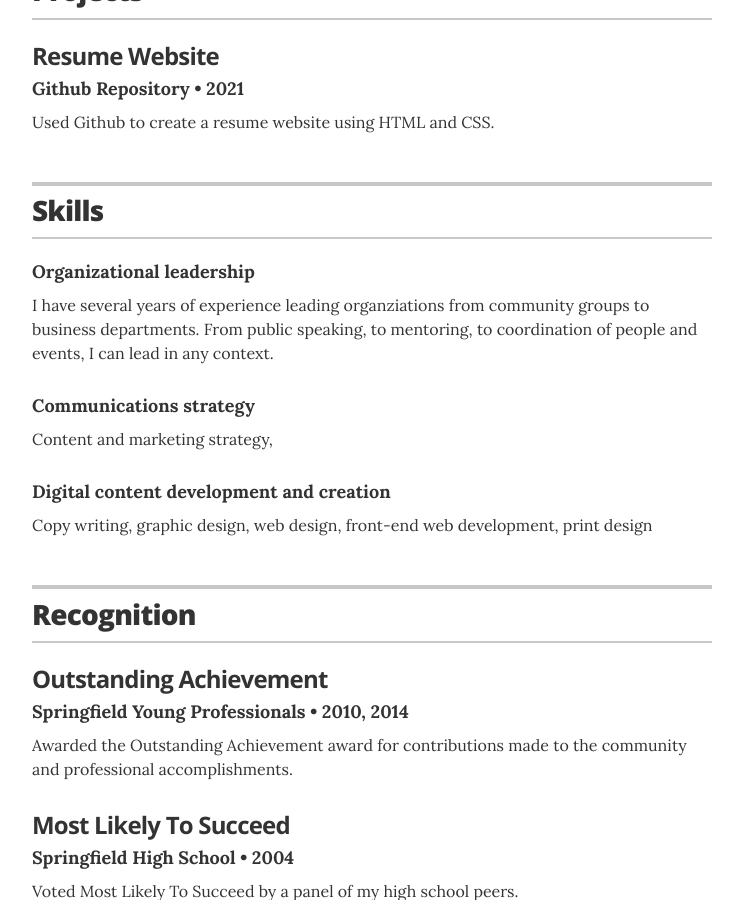
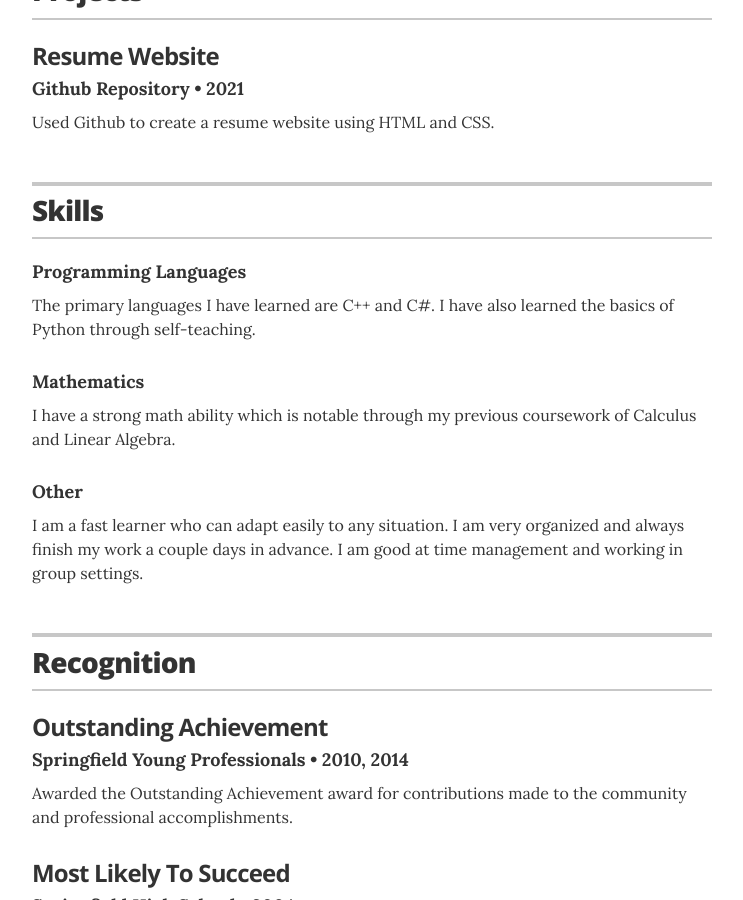
Before and after one commit to jglovier/resume-template, a Jekyll site: the page built from index.html, in a window 1280 px wide and 900 px high, scrolled down 1869 px. Shown: the whole window, without its empty margins (268-1011 px from the left). Built offline with Jekyll 4.4.1, drawn with Linux system fonts in a browser that asks for light colours.

Commit message:
Update skills.yml

```diff
--- a/_data/skills.yml
+++ b/_data/skills.yml
@@ -1,12 +1,12 @@
 # Skills
-# Organizational leadership
-- skill: Organizational leadership
-  description: I have several years of experience leading organziations from community groups to business departments. From public speaking, to mentoring, to coordination of people and events, I can lead in any context.
+# Programming Languages
+- skill: Programming Languages
+  description: The primary languages I have learned are C++ and C#. I have also learned the basics of Python through self-teaching.
 
-# Communications strategy
-- skill: Communications strategy
-  description: Content and marketing strategy,
+# Mathematics
+- skill: Mathematics
+  description: I have a strong math ability which is notable through my previous coursework of Calculus and Linear Algebra.
 
-# Digital content development and creation
-- skill: Digital content development and creation
-  description: Copy writing, graphic design, web design, front-end web development, print design
+# Other
+- skill: Other
+  description: I am a fast learner who can adapt easily to any situation. I am very organized and always finish my work a couple days in advance. I am good at time management and working in group settings.
```
